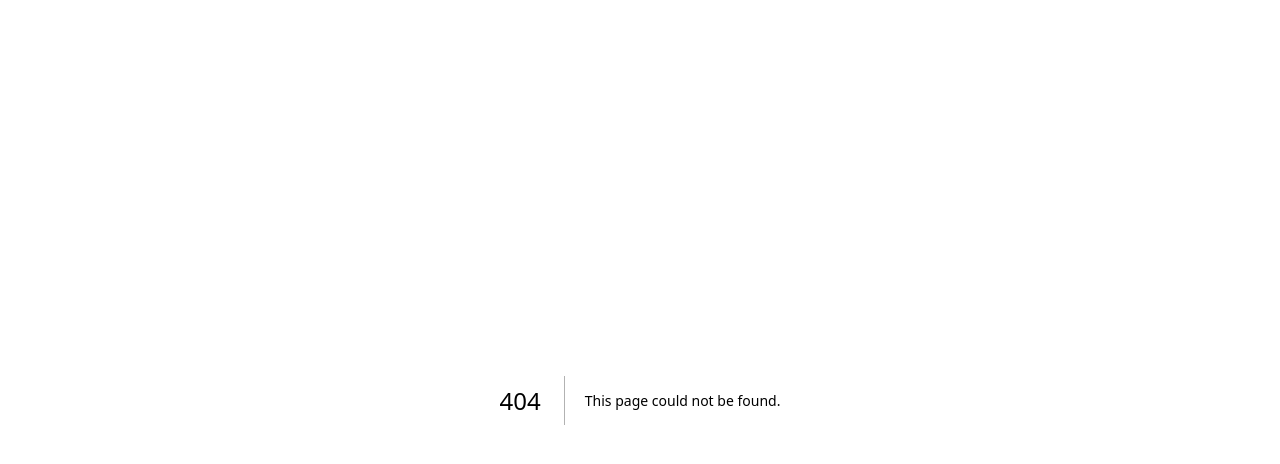
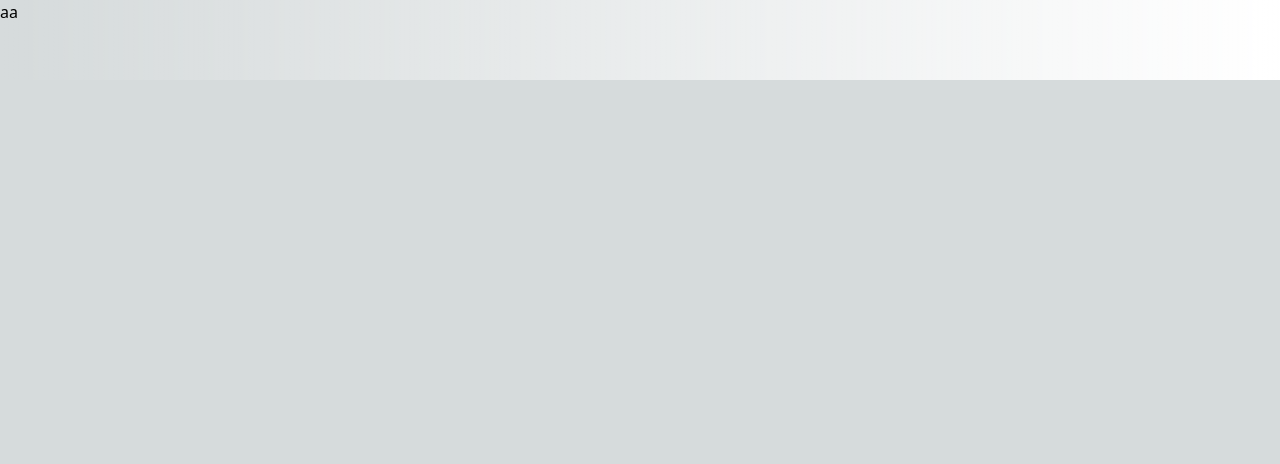
Before and after one commit to izabartolini/PizzaTracker, a Next.js app in the folder pizzatracker/: page /contador/inicial in a window 1280 px wide. Before the commit this address had no page. Shown: the top 464 px of the page. Built offline with nearby package versions, Linux system fonts and the light colour scheme.

Commit message:
criação página componente
Criação da página e os componentes nav e inicial

```diff
--- /dev/null
+++ b/pizzatracker/src/components/inicial/Nav.tsx
@@ -0,0 +1,9 @@
+export default function Nav(){
+    return (
+        <div className={`
+        fixed top-0 left-0 w-full h-20 bg-gradient-to-r from-transparent to-white dark:from-black dark:to-white/30
+        `}>
+            aa
+        </div>
+    )
+}
--- /dev/null
+++ b/pizzatracker/src/pages/contador/inicial.tsx
@@ -0,0 +1,9 @@
+import Nav from "@/components/inicial/Nav";
+
+export default function PaginaInicial(){
+    return(
+        <div>
+            <Nav></Nav>
+        </div>
+    )
+}
```
Also changed, not shown: pizzatracker/src/components/inicial/Pessoa.tsx (added), 1 other file (tests, documents, lock files or other folders).
